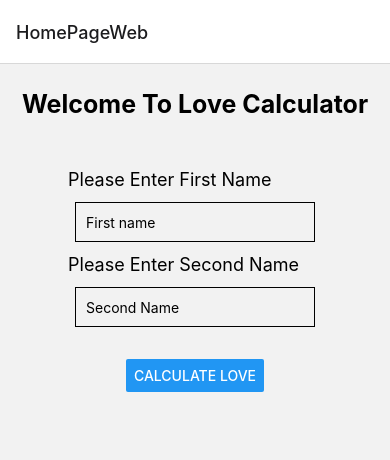
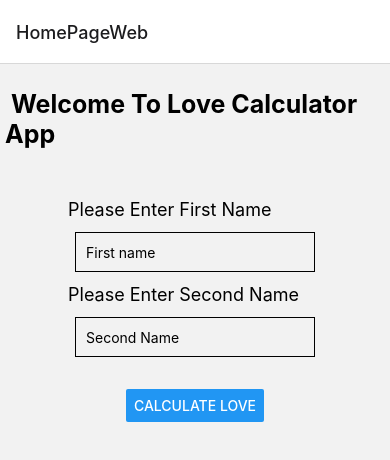
Before and after one commit to chamankumar44/ReactNativeLoveCalculator, a React Native app: screen /HomePageWeb in a window 390 px wide. Shown: the top 460 px of the page. Built offline with nearby package versions, Linux system fonts and the light colour scheme.

Commit message:
header changed

```diff
--- a/src/view/HomePageWeb.js
+++ b/src/view/HomePageWeb.js
@@ -67,7 +67,7 @@ const alertPolyfill = (title, description, options) => {
 
     return (
         <View style={{ flex: 1, justifyContent: 'centre', alignItems: 'center', marginTop: 20, padding: 5 }}>
-            <Text style={{ fontSize: 25, fontWeight: 'bold' }} > Welcome To Love Calculator </Text>
+            <Text style={{ fontSize: 25, fontWeight: 'bold' }} > Welcome To Love Calculator App</Text>
             <SafeAreaView style={{ marginTop: 50 , marginBottom : 20}}>
                 <Text style={{ fontSize: 18 }} > Please Enter First Name </Text>
                 <TextInput
```
